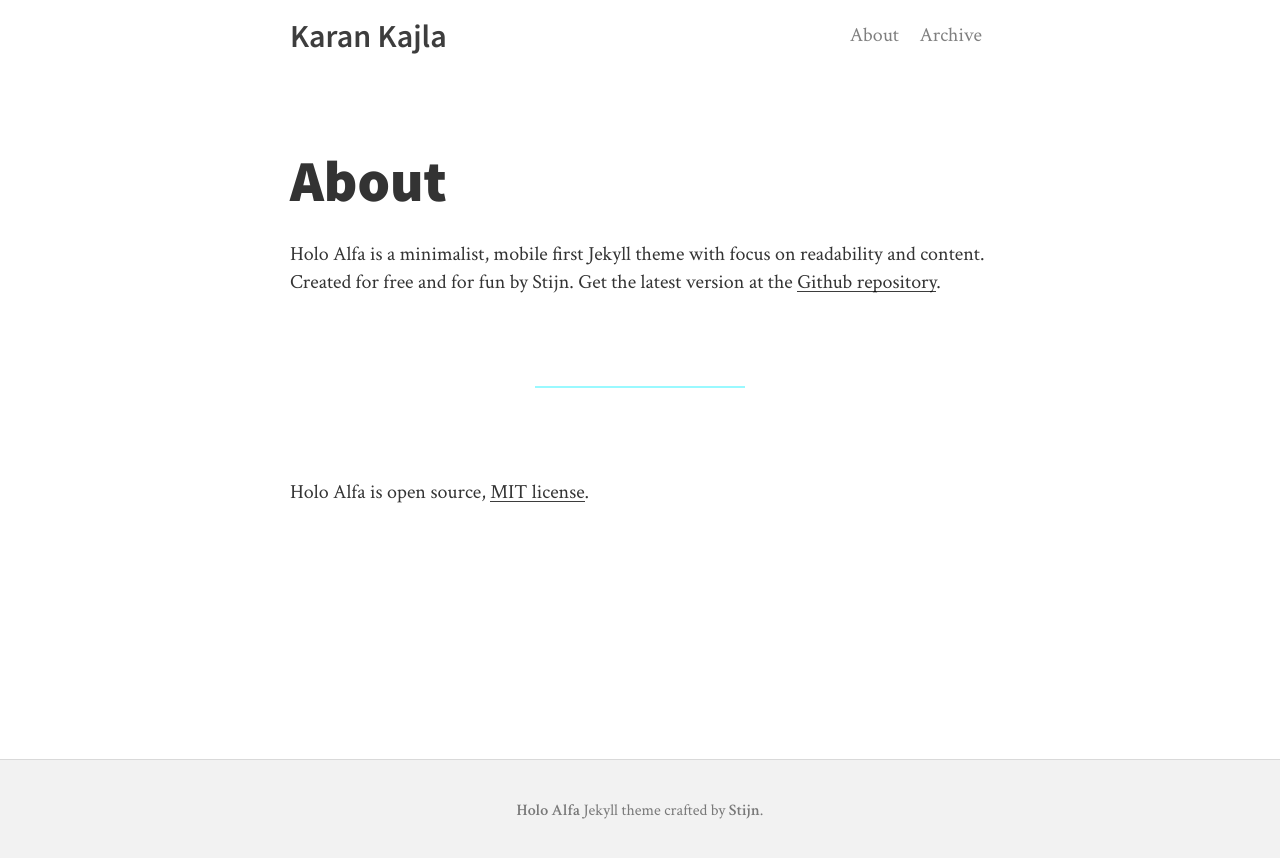
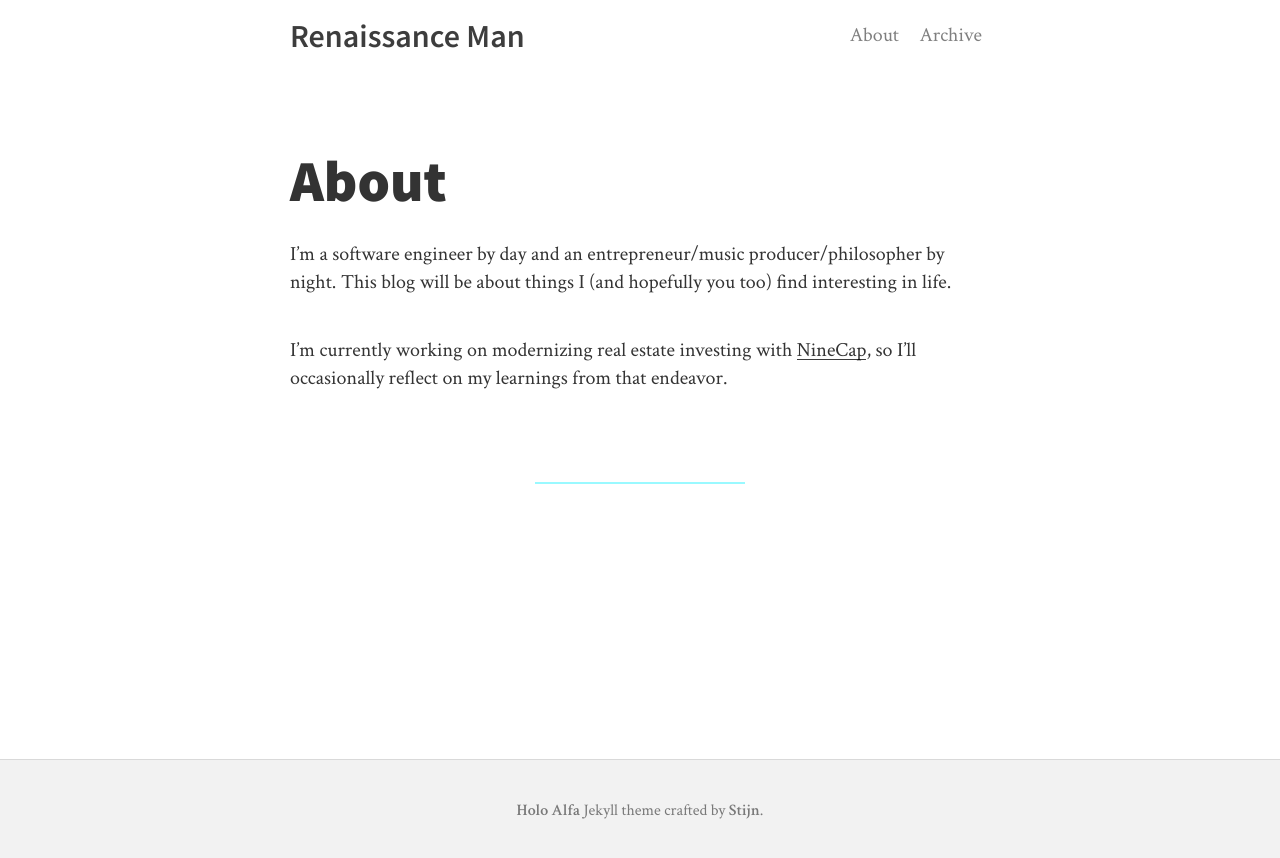
Before and after one commit to kkajla12/kkajla12.github.io, a Jekyll site: the page built from about.md, in a window 1280 px wide. Shown: the top 858 px of the page. Built offline with Jekyll 4.4.1, drawn with Linux system fonts in a browser that asks for light colours; nearby versions of some CDN libraries.

Commit message:
Update title and about page

```diff
--- a/_config.yml
+++ b/_config.yml
@@ -1,5 +1,5 @@
 # The name of your website.
-name: Karan Kajla
+name: Renaissance Man
 markdown: kramdown
 remote_theme: stijnvc/holo-alfa
 google_analytics: UA-44051468-4
--- a/about.md
+++ b/about.md
@@ -3,8 +3,8 @@ layout: page
 title: About
 ---
 
-Holo Alfa is a minimalist, mobile first Jekyll theme with focus on readability and content. Created for free and for fun by Stijn. Get the latest version at the [Github repository](https://github.com/stijnvc/holo-alfa).
+I'm a software engineer by day and an entrepreneur/music producer/philosopher by night. This blog will be about things I (and hopefully you too) find interesting in life.
+
+I'm currently working on modernizing real estate investing with [NineCap](https://www.nine-cap.com/), so I'll occasionally reflect on my learnings from that endeavor.
 
 ---
-
-Holo Alfa is open source, [MIT license](http://opensource.org/licenses/MIT).
```
